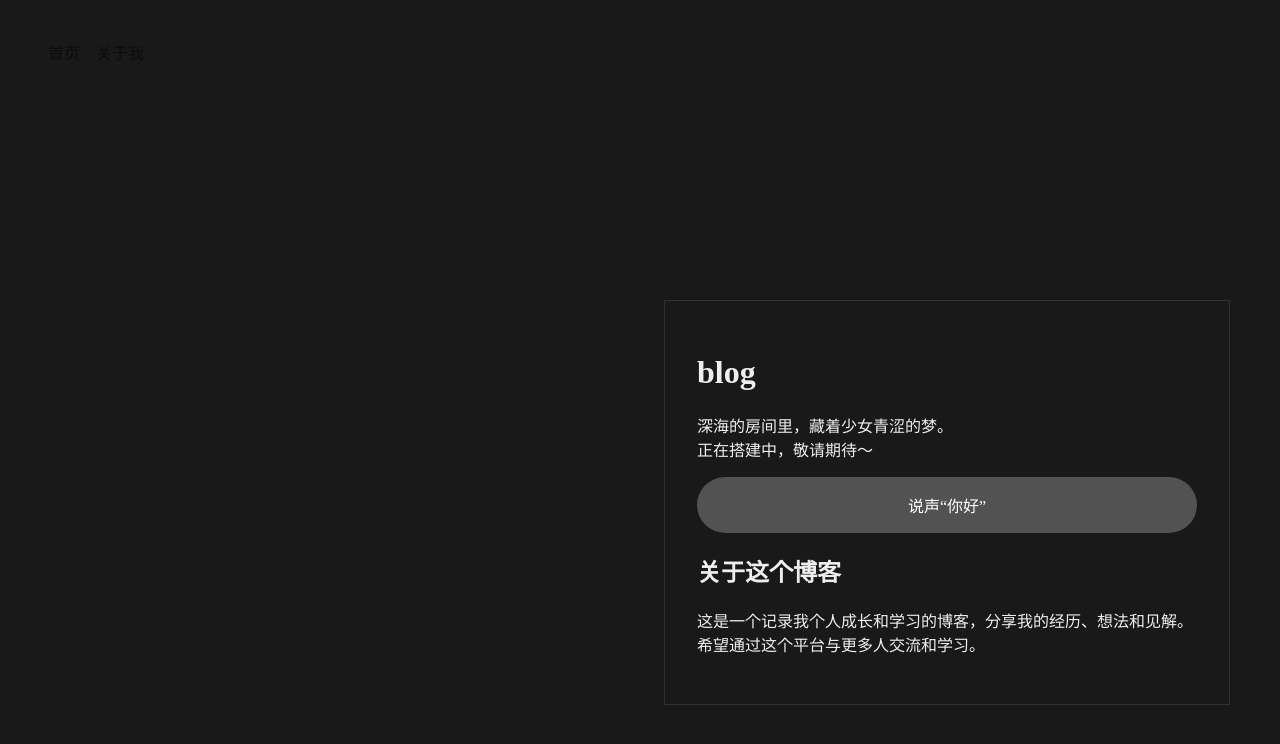
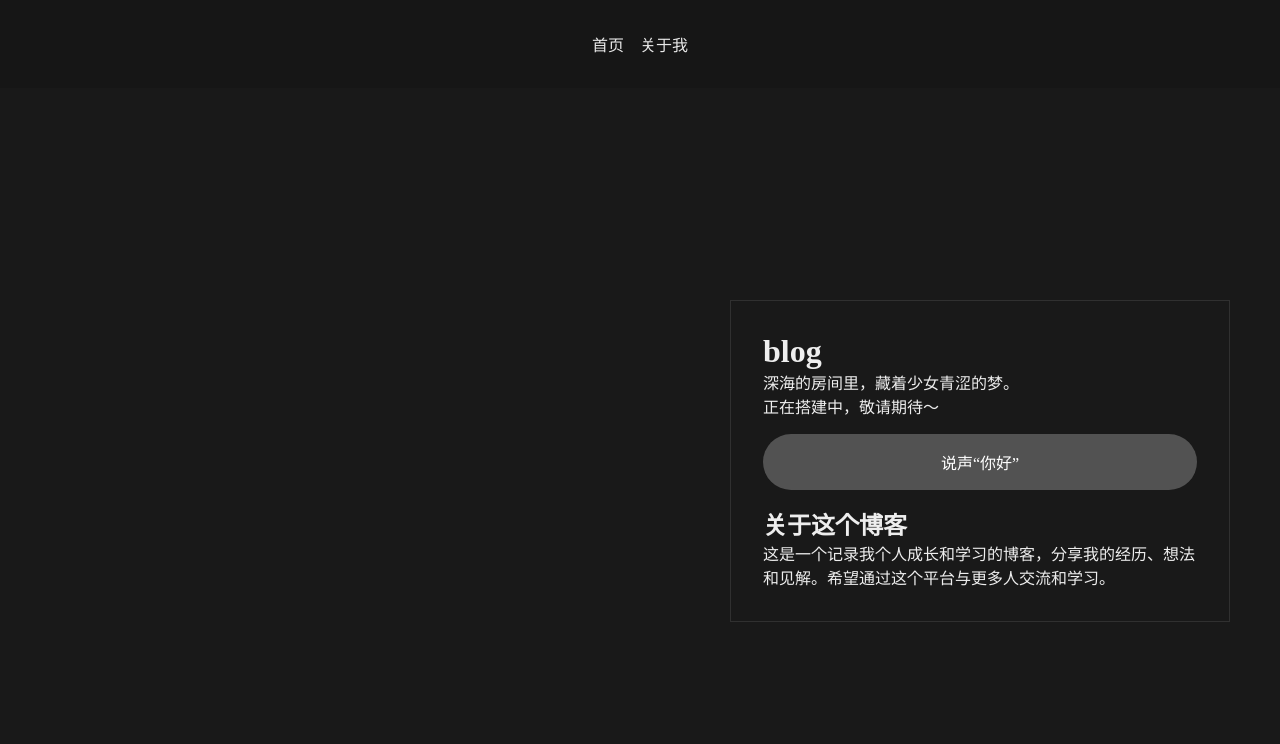
Before and after one commit to frisk142/blog, a Vue app: page / in a window 1280 px wide. Shown: the top 744 px of the page. Built offline with nearby package versions, Linux system fonts and the light colour scheme.

Commit message:
faet: 新增了关于无限滚动组件的逻辑

```diff
--- a/src/App.vue
+++ b/src/App.vue
@@ -1,5 +1,4 @@
 <template>
-<body style = "margin: 0; padding: 0;">
   <div>
     <nav>
       <router-link to = "/">首页</router-link>
@@ -7,18 +6,23 @@
     </nav>
     <router-view />
   </div>
-</body>
 </template>
 
 <style>
+*{
+  margin: 0;
+  padding: 0;
+  box-sizing: border-box;
+}
+
 nav {
-  text-align: cenrer;
+  text-align: center;
   padding: 2rem;
-  background-color: rbga(0, 0, 0, 0.1);
+  background-color: rgba(0, 0, 0, 0.1);
 }
 
 nav a{
-  color: rgba(0, 0, 0, 0.5);
+  color: rgba(255, 255, 255, 0.9);
   margin: 0 0.5rem;
   text-decoration: none;
 }
```
Also changed, not shown: src/components/InfiniteScroll.vue (added, +54 -0 lines).
